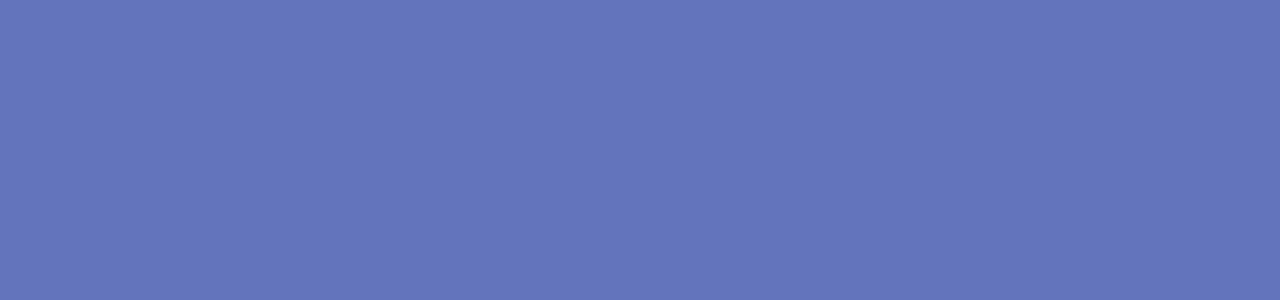
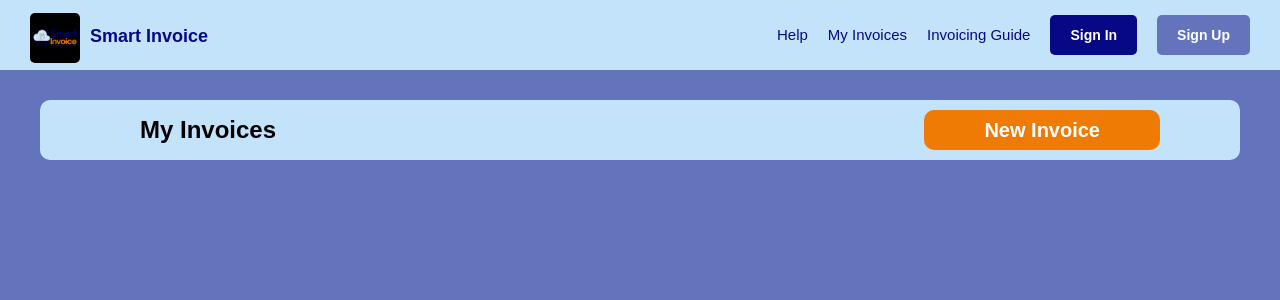
Before and after one commit to yadavsantu/SmartInvoice, a Vue app in the folder vue-frontend/: page /MyInvoices in a window 1280 px wide. Before the commit this address had no page. Shown: the top 300 px of the page. Built offline with nearby package versions, Linux system fonts and the light colour scheme.

Commit message:
Some minor changes have done and My Invoices(History)page created

```diff
--- a/vue-frontend/src/assets/css/dashboard.css
+++ b/vue-frontend/src/assets/css/dashboard.css
@@ -144,6 +144,21 @@
   button:hover, .add-item:hover {
     background-color: #555;
   }
+  .tax-input {
+    display: flex;
+    align-items: center;
+  }
+
+  .tax-input input {
+    width: 60px;
+    margin-right: 5px; /* Space between input field and percentage symbol */
+  }
+
+  .percentage-symbol {
+    font-size: 14px;
+    color: #333;
+    margin-top: -8px;
+  }
 
   /* Responsive Design with Media Queries */
   @media (max-width: 768px) {
@@ -194,4 +209,5 @@
     .invoice-items table {
       font-size: 14px;
     }
+
   }
--- a/vue-frontend/src/components/navBar.vue
+++ b/vue-frontend/src/components/navBar.vue
@@ -9,7 +9,7 @@
 
       <ul class="nav-links">
         <li><a href="#">Help</a></li>
-        <li><a href="#">History</a></li>
+        <li><a href="#">My Invoices</a></li>
         <li><a href="#">Invoicing Guide</a></li>
 
         <!-- Conditional Rendering -->
@@ -91,10 +91,13 @@ export default {
   width: 50px;
   height: auto;
   border-radius: 5px;
+  margin-top: -27px;
 }
 
 .title {
   font-size: 18px;
+  font-family: Arial, sans-serif;
+  margin-top: -30px;
 }
 
 /* Navigation Links */
--- a/vue-frontend/src/pages/Dash_Board.vue
+++ b/vue-frontend/src/pages/Dash_Board.vue
@@ -112,8 +112,8 @@
           <div>
             <label>Tax</label>
             <div class="tax-input">
-              <input v-model="taxRate" type="number" value="0" />
-              <span>%</span>
+              <input v-model="taxRate" type="number" value="0"/>
+              <span class="percentage-symbol">%</span>
             </div>
           </div>
           <div>
@@ -165,6 +165,7 @@
           <option value="dollars">Dollars</option>
           <option value="euro">Euro</option>
         </select>
+        <button>Create</button>
         <button>Send to email</button>
         <hr />
       </div>
--- /dev/null
+++ b/vue-frontend/src/pages/MyInvoicesPage.vue
@@ -0,0 +1,145 @@
+<template>
+    <div class="Invoice-container">
+        <div class="container">
+            <h2 class="title">My Invoices</h2>
+            <li v-if="!isLoggedIn" class="add-invoice-wrapper">
+            <button class="add-invoice" @click="handleDashboard()">New Invoice</button>
+            </li>
+        </div>
+      <div v-for="(invoice, index) in invoices" :key="index" class="invoice-item">
+        <div>
+          <label>Customer:</label>
+          <input v-model="invoice.customer" type="text" />
+        </div>
+        <div>
+          <label>Reference:</label>
+          <input v-model="invoice.reference" type="text" />
+        </div>
+        <div>
+          <label>Date:</label>
+          <input v-model="invoice.date" type="date" />
+        </div>
+        <div>
+          <label>Due Date:</label>
+          <input v-model="invoice.dueDate" type="date" />
+        </div>
+        <div>
+          <label>Status:</label>
+          <select v-model="invoice.status">
+            <option>Paid</option>
+            <option>Unpaid</option>
+            <option>Pending</option>
+          </select>
+        </div>
+        <div>
+          <label>Total:</label>
+          <input v-model="invoice.total" type="text" />
+        </div>
+     </div>
+    </div>
+  </template>
+
+
+  <script>
+export default {
+  name: "MyInvoicesPage",
+  data() {
+    return {
+
+    };
+  },
+  methods: {
+    handleDashboard() {
+      this.$router.push('/Dashboard');
+    },
+    addNewInvoice() {
+      this.invoices.push({
+        customer: "",
+        reference: "",
+        date: "",
+        dueDate: "",
+        status: "Unpaid",
+        total: ""
+      });
+    }
+  }
+};
+</script>
+
+
+
+  <style scoped>
+    .Invoice-container {
+        margin-top: 100px;
+        background-color: #c3e3fb;
+        border-radius: 10px;
+    }
+    .container {
+        background-color: #c3e3fb;
+        display: flex;
+        align-items: center;
+        justify-content: space-between;
+        height:auto;
+        margin: 100px 600px;
+        border: none;
+    }
+
+    .title {
+        font-size: 24px;
+        font-weight: bold;
+        margin-top: 0px;
+        margin-left: -500px;
+
+    }
+    .add-invoice {
+    margin-top: 10px;
+    cursor: pointer;
+    margin-left: 120px;
+
+    }
+
+
+  .add-invoice-wrapper {
+  list-style-type: none;
+  }
+
+  .invoice-table {
+    width: 100%;
+    border-collapse: collapse;
+  }
+
+  .invoice-table th,
+  .invoice-table td {
+    border: 1px solid #ddd;
+    padding: 10px;
+    text-align: left;
+  }
+
+  .invoice-table th {
+    background-color: #f8f9fa;
+  }
+
+  .status-paid {
+    color: #28a745;
+    font-weight: bold;
+  }
+
+  .status-unpaid {
+    color: #dc3545;
+    font-weight: bold;
+  }
+
+  .view-btn {
+    padding: 5px 10px;
+    border: 1px solid #007bff;
+    background-color: white;
+    color: #007bff;
+    cursor: pointer;
+    border-radius: 3px;
+  }
+
+  .view-btn:hover {
+    background-color: #007bff;
+    color: white;
+  }
+  </style>
--- a/vue-frontend/src/router.js
+++ b/vue-frontend/src/router.js
@@ -2,12 +2,14 @@ import { createRouter, createWebHistory } from "vue-router";
 import SignUp from "./pages/SignUp.vue";
 import LoginPage from "./pages/LoginPage.vue";
 import Dashboard from "./pages/Dash_Board.vue";
+import MyInvoicesPage from "./pages/MyInvoicesPage.vue"; // Correct import
 import checkAuthStatus from "../utills/checkTokenStatus";
 
 const routes = [
   { path: "/SignUp", component: SignUp, meta: { showNavBar: false, title: "Sign Up - Smart Invoice" } },
   { path: "/LoginPage", component: LoginPage, meta: { showNavBar: false, title: "Login - Smart Invoice" } },
   { path: "/DashBoard", component: Dashboard, meta: { showNavBar: true, title: "Dashboard - Smart Invoice" } },
+  {path: "/MyInvoices",component: MyInvoicesPage, meta: { showNavBar: true, title: "My Invoices - Smart Invoice" }},
   { path: "/", component: Dashboard, meta: { showNavBar: true, title: "Smart Invoice" } },
 ];
 
@@ -16,12 +18,10 @@ const router = createRouter({
   routes,
 });
 
-
 router.beforeEach(async (to, from, next) => {
   console.log("Checking authentication...");
   const isAuthenticated = await checkAuthStatus();
   console.log("Authentication status:", isAuthenticated);
-
 
   if (to.path === "/DashBoard" && !isAuthenticated) {
     console.log("Redirecting to LoginPage...");
@@ -37,6 +37,7 @@ router.beforeEach(async (to, from, next) => {
   }
 
 
+
   if (to.meta.title) {
     document.title = to.meta.title;
   } else {
```
